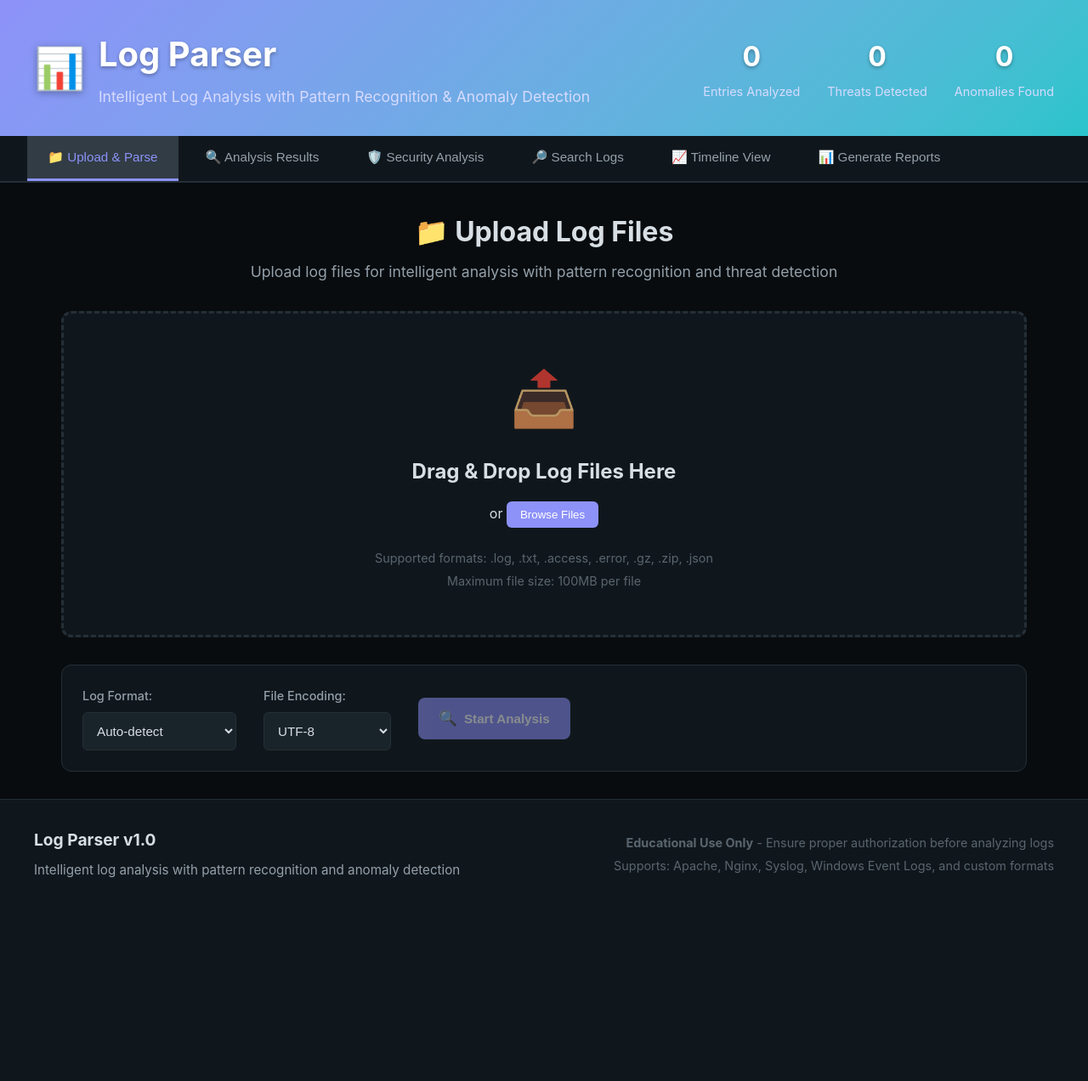
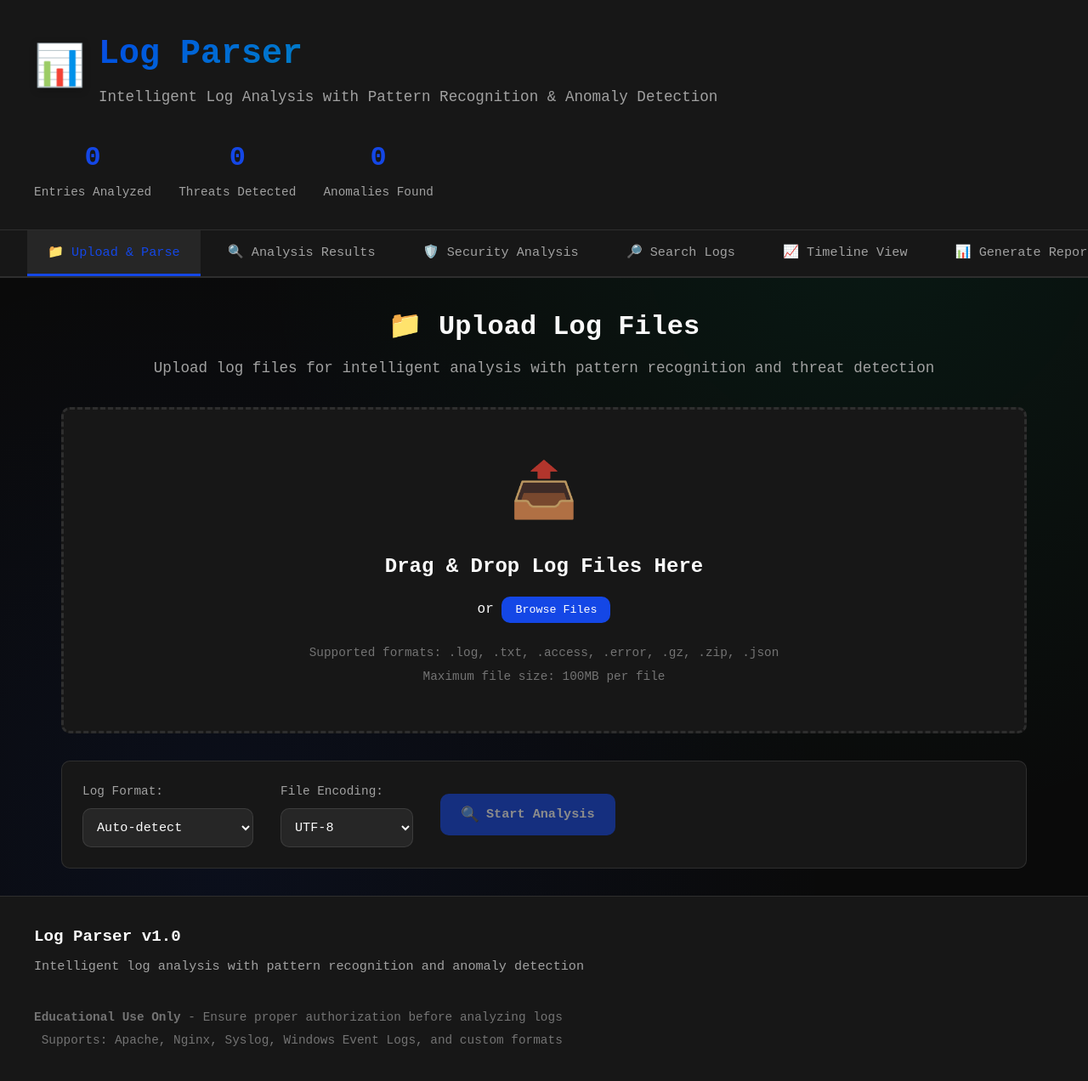
Before and after one commit to sammtan/log-parser, a Flask app: page / in a window 1280 px wide. Shown: the whole page at 85% size. Before the commit the page ends 1033 px from the top, so only its background shows below. Run offline with Flask 3, Linux system fonts and the light colour scheme.

Commit message:
Theme update

```diff
--- a/web/static/css/styles.css
+++ b/web/static/css/styles.css
@@ -1,55 +1,25 @@
-/* Log Parser Web Interface Styles */
-/* =================================== */
+/* Log Parser - Professional Web Interface */
 
-/* Color System (Portfolio-consistent) */
 :root {
-    /* Primary Colors */
-    --primary-bg: oklch(15% 0.01 240);          /* Deep dark background */
-    --secondary-bg: oklch(20% 0.015 240);       /* Card background */
-    --tertiary-bg: oklch(25% 0.02 240);         /* Input/select background */
-
-    /* Accent Colors */
-    --accent-primary: oklch(70% 0.15 280);       /* Purple accent */
-    --accent-secondary: oklch(75% 0.12 200);     /* Blue accent */
-    --accent-success: oklch(70% 0.15 140);       /* Green success */
-    --accent-warning: oklch(75% 0.15 60);        /* Orange warning */
-    --accent-danger: oklch(70% 0.15 20);         /* Red danger */
-
-    /* Text Colors */
-    --text-primary: oklch(90% 0.01 240);         /* Primary text */
-    --text-secondary: oklch(70% 0.02 240);       /* Secondary text */
-    --text-muted: oklch(50% 0.02 240);           /* Muted text */
-
-    /* Border Colors */
-    --border-primary: oklch(30% 0.02 240);       /* Primary borders */
-    --border-secondary: oklch(35% 0.02 240);     /* Hover borders */
-
-    /* Interactive Colors */
-    --hover-bg: oklch(30% 0.02 240);             /* Hover background */
-    --active-bg: oklch(35% 0.02 240);            /* Active background */
-
-    /* Semantic Colors */
-    --info-bg: oklch(25% 0.05 220);              /* Info background */
-    --success-bg: oklch(25% 0.05 140);           /* Success background */
-    --warning-bg: oklch(25% 0.05 60);            /* Warning background */
-    --danger-bg: oklch(25% 0.05 20);             /* Danger background */
-
-    /* Shadows */
-    --shadow-sm: 0 1px 3px oklch(10% 0.01 240 / 0.3);
-    --shadow-md: 0 4px 6px oklch(10% 0.01 240 / 0.4);
-    --shadow-lg: 0 10px 25px oklch(10% 0.01 240 / 0.5);
-
-    /* Typography */
-    --font-mono: 'Consolas', 'Monaco', 'Courier New', monospace;
-    --font-sans: -apple-system, BlinkMacSystemFont, 'Segoe UI', Roboto, sans-serif;
-
-    /* Animations */
-    --transition-fast: 0.15s ease-out;
-    --transition-normal: 0.3s ease-out;
-    --transition-slow: 0.5s ease-out;
+    /* Portfolio-matching color scheme */
+    --bg-primary: oklch(0.145 0 0);           /* Dark background */
+    --bg-secondary: oklch(0.205 0 0);         /* Card background */
+    --bg-panel: oklch(0.269 0 0);             /* Secondary background */
+    --border-color: oklch(1 0 0 / 10%);       /* Border */
+    --text-primary: oklch(0.985 0 0);         /* Primary text */
+    --text-secondary: oklch(0.708 0 0);       /* Muted text */
+    --text-muted: oklch(0.556 0 0);           /* More muted text */
+    --accent-primary: oklch(0.488 0.243 264.376);  /* Blue accent */
+    --accent-secondary: oklch(0.696 0.17 162.48);  /* Green accent */
+    --accent-warning: oklch(0.769 0.188 70.08);    /* Orange/yellow */
+    --accent-danger: oklch(0.704 0.191 22.216);    /* Red/destructive */
+    --accent-success: oklch(0.645 0.246 16.439);   /* Success green */
+    --font-mono: 'JetBrains Mono', 'Geist Mono', 'Courier New', monospace;
+    --border-radius: 0.625rem;                /* 10px */
+    --shadow: 0 4px 20px oklch(0.145 0 0 / 50%);
+    --glow: 0 0 20px oklch(0.488 0.243 264.376 / 30%);
 }
 
-/* Reset and Base Styles */
 * {
     margin: 0;
     padding: 0;
@@ -57,14 +27,16 @@
 }
 
 body {
-    font-family: var(--font-sans);
-    background: var(--primary-bg);
+    font-family: var(--font-mono);
+    background: var(--bg-primary);
     color: var(--text-primary);
     line-height: 1.6;
     min-height: 100vh;
+    background-image:
+        radial-gradient(circle at 20% 80%, oklch(0.488 0.243 264.376 / 8%) 0%, transparent 50%),
+        radial-gradient(circle at 80% 20%, oklch(0.696 0.17 162.48 / 8%) 0%, transparent 50%);
 }
 
-/* Container */
 .container {
     min-height: 100vh;
     display: flex;
@@ -73,9 +45,10 @@
 
 /* Header */
 .header {
-    background: linear-gradient(135deg, var(--accent-primary), var(--accent-secondary));
+    background: var(--bg-secondary);
     padding: 2rem;
-    box-shadow: var(--shadow-lg);
+    box-shadow: var(--shadow);
+    border-bottom: 1px solid var(--border-color);
 }
 
 .header-content {
@@ -102,12 +75,16 @@
 .header-title h1 {
     font-size: 2.5rem;
     font-weight: 700;
-    color: white;
-    text-shadow: 0 2px 4px rgba(0,0,0,0.3);
+    background: linear-gradient(135deg, var(--accent-primary), var(--accent-secondary));
+    -webkit-background-clip: text;
+    -webkit-text-fill-color: transparent;
+    background-clip: text;
+    text-shadow: none;
+    margin-bottom: 0;
 }
 
 .header-subtitle {
-    color: oklch(90% 0.05 280);
+    color: var(--text-secondary);
     font-size: 1.1rem;
     margin-top: 0.25rem;
 }
@@ -126,21 +103,21 @@
     display: block;
     font-size: 2rem;
     font-weight: 700;
-    color: white;
-    text-shadow: 0 2px 4px rgba(0,0,0,0.3);
+    color: var(--accent-primary);
+    text-shadow: none;
 }
 
 .stat-label {
     display: block;
     font-size: 0.9rem;
-    color: oklch(90% 0.05 280);
+    color: var(--text-secondary);
     margin-top: 0.25rem;
 }
 
 /* Navigation Tabs */
 .tab-nav {
-    background: var(--secondary-bg);
-    border-bottom: 2px solid var(--border-primary);
+    background: var(--bg-secondary);
+    border-bottom: 2px solid var(--border-color);
     padding: 0 2rem;
     display: flex;
     gap: 0.5rem;
@@ -153,22 +130,23 @@
     color: var(--text-secondary);
     padding: 1rem 1.5rem;
     cursor: pointer;
-    transition: all var(--transition-fast);
+    transition: all 0.3s ease;
     border-bottom: 3px solid transparent;
     white-space: nowrap;
     font-size: 0.95rem;
     font-weight: 500;
+    font-family: var(--font-mono);
 }
 
 .tab-btn:hover {
     color: var(--text-primary);
-    background: var(--hover-bg);
+    background: var(--bg-panel);
 }
 
 .tab-btn.active {
     color: var(--accent-primary);
     border-bottom-color: var(--accent-primary);
-    background: var(--active-bg);
+    background: var(--bg-panel);
 }
 
 /* Tab Content */
@@ -243,19 +221,19 @@
 }
 
 .upload-area {
-    border: 3px dashed var(--border-primary);
-    border-radius: 12px;
+    border: 3px dashed var(--border-color);
+    border-radius: var(--border-radius);
     padding: 3rem 2rem;
     text-align: center;
-    background: var(--secondary-bg);
-    transition: all var(--transition-normal);
+    background: var(--bg-secondary);
+    transition: all 0.3s ease;
     cursor: pointer;
 }
 
 .upload-area:hover,
 .upload-area.dragover {
     border-color: var(--accent-primary);
-    background: var(--tertiary-bg);
+    background: var(--bg-panel);
     transform: translateY(-2px);
 }
 
@@ -280,15 +258,16 @@
     color: white;
     border: none;
     padding: 0.5rem 1rem;
-    border-radius: 6px;
+    border-radius: var(--border-radius);
     cursor: pointer;
     font-weight: 500;
-    transition: all var(--transition-fast);
+    transition: all 0.3s ease;
     pointer-events: all;
+    font-family: var(--font-mono);
 }
 
 .upload-btn:hover {
-    background: oklch(from var(--accent-primary) l c h / 0.9);
+    background: var(--accent-secondary);
     transform: translateY(-1px);
 }
 
@@ -309,9 +288,9 @@
     gap: 2rem;
     flex-wrap: wrap;
     padding: 1.5rem;
-    background: var(--secondary-bg);
-    border-radius: 12px;
-    border: 1px solid var(--border-primary);
+    background: var(--bg-secondary);
+    border-radius: var(--border-radius);
+    border: 1px solid var(--border-color);
 }
 
 .option-group {
@@ -328,21 +307,22 @@
 
 .option-group select,
 .option-group input {
-    background: var(--tertiary-bg);
-    border: 1px solid var(--border-primary);
-    border-radius: 6px;
+    background: var(--bg-panel);
+    border: 1px solid var(--border-color);
+    border-radius: var(--border-radius);
     padding: 0.75rem;
     color: var(--text-primary);
     font-size: 0.95rem;
     min-width: 150px;
-    transition: all var(--transition-fast);
+    transition: all 0.3s ease;
+    font-family: var(--font-mono);
 }
 
 .option-group select:focus,
 .option-group input:focus {
     outline: none;
     border-color: var(--accent-primary);
-    box-shadow: 0 0 0 3px oklch(from var(--accent-primary) l c h / 0.2);
+    box-shadow: var(--glow);
 }
 
 /* Action Buttons */
@@ -351,21 +331,22 @@
     color: white;
     border: none;
     padding: 0.875rem 1.5rem;
-    border-radius: 8px;
+    border-radius: var(--border-radius);
     cursor: pointer;
     font-weight: 600;
     font-size: 0.95rem;
     display: inline-flex;
     align-items: center;
     gap: 0.5rem;
-    transition: all var(--transition-fast);
+    transition: all 0.3s ease;
     text-decoration: none;
+    font-family: var(--font-mono);
 }
 
 .action-btn:hover:not(:disabled) {
-    background: oklch(from var(--accent-primary) l c h / 0.9);
+    background: var(--accent-secondary);
     transform: translateY(-2px);
-    box-shadow: var(--shadow-md);
+    box-shadow: var(--glow);
 }
 
 .action-btn:disabled {
@@ -1043,8 +1027,8 @@
 
 /* Footer */
 .footer {
-    background: var(--secondary-bg);
-    border-top: 1px solid var(--border-primary);
+    background: var(--bg-secondary);
+    border-top: 1px solid var(--border-color);
     padding: 2rem;
     margin-top: auto;
 }
```
Also changed, not shown: other parts of web/static/css/styles.css (+143 -140 lines).
